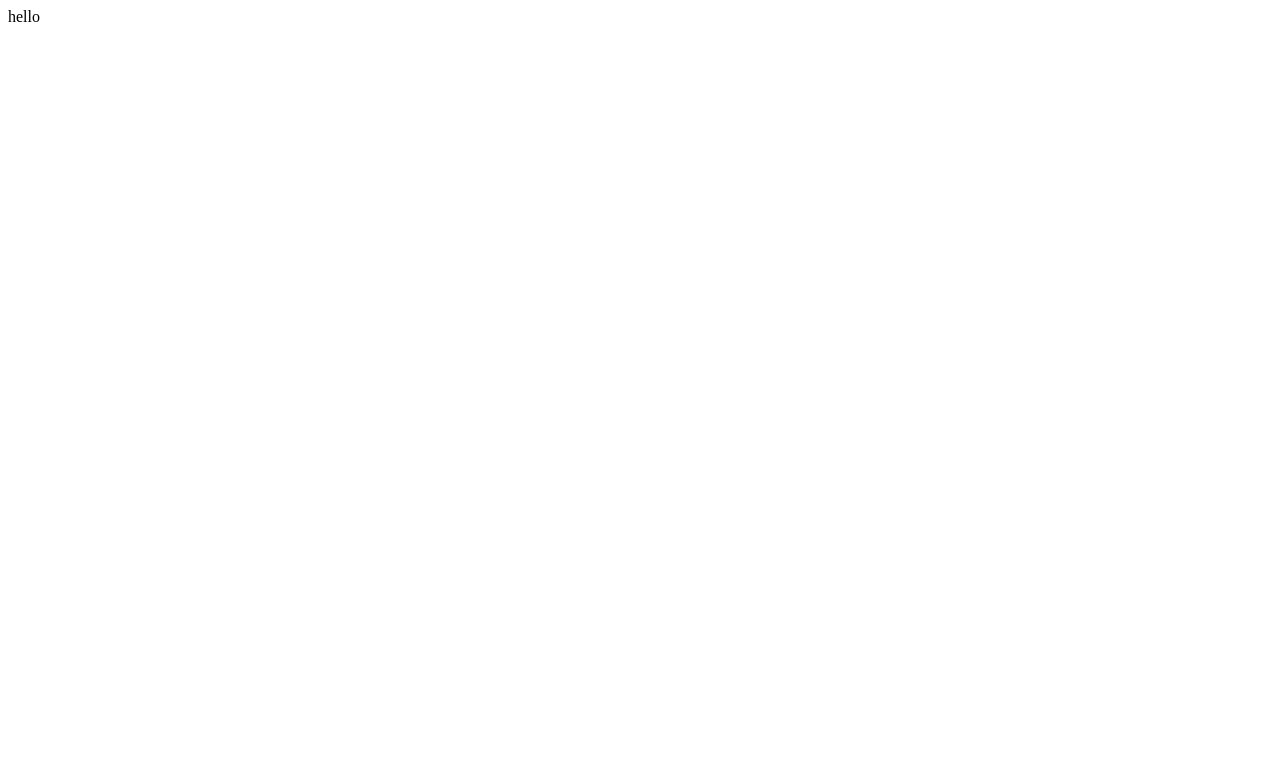
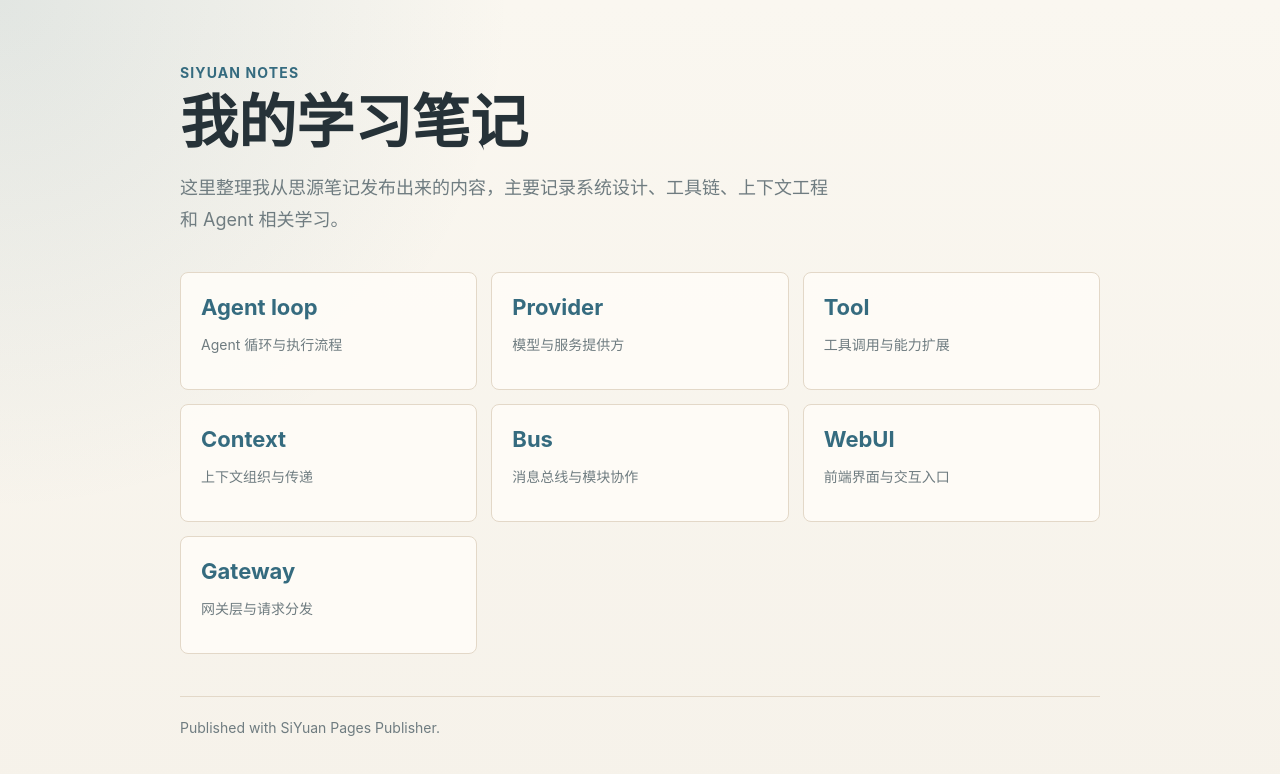
Before and after one commit to Handao-dao/Handao-dao.github.io, a plain HTML site: page index.html in a window 1280 px wide. Drawn offline with Linux system fonts and the light colour scheme.

Commit message:
Add homepage index

```diff
--- a/index.html
+++ b/index.html
@@ -1 +1,184 @@
-hello
+<!doctype html>
+<html lang="zh-CN">
+
+<head>
+    <meta charset="utf-8" />
+    <meta name="viewport" content="width=device-width, initial-scale=1" />
+    <title>我的学习笔记</title>
+    <style>
+        :root {
+            --bg: #f6f2ea;
+            --paper: #fffdf8;
+            --text: #263238;
+            --muted: #6f7c80;
+            --line: #e3d8c8;
+            --accent: #356b7f;
+            --accent-soft: #e6f0f2;
+        }
+
+        * {
+            box-sizing: border-box;
+        }
+
+        body {
+            margin: 0;
+            min-height: 100vh;
+            font-family: -apple-system, BlinkMacSystemFont, "Segoe UI", "Noto Sans SC", "Microsoft YaHei", sans-serif;
+            background:
+                radial-gradient(circle at top left, rgba(53, 107, 127, 0.12), transparent 32rem),
+                linear-gradient(180deg, #faf7f0 0%, var(--bg) 100%);
+            color: var(--text);
+        }
+
+        main {
+            width: min(920px, calc(100% - 40px));
+            margin: 0 auto;
+            padding: 64px 0;
+        }
+
+        header {
+            margin-bottom: 36px;
+        }
+
+        .eyebrow {
+            margin: 0 0 10px;
+            color: var(--accent);
+            font-size: 14px;
+            font-weight: 700;
+            letter-spacing: 0.08em;
+            text-transform: uppercase;
+        }
+
+        h1 {
+            margin: 0;
+            font-size: clamp(34px, 6vw, 58px);
+            line-height: 1.08;
+            letter-spacing: 0;
+        }
+
+        .intro {
+            max-width: 660px;
+            margin: 18px 0 0;
+            color: var(--muted);
+            font-size: 18px;
+            line-height: 1.8;
+        }
+
+        .notes {
+            display: grid;
+            grid-template-columns: repeat(auto-fit, minmax(220px, 1fr));
+            gap: 14px;
+            margin-top: 32px;
+        }
+
+        .note {
+            display: block;
+            min-height: 118px;
+            padding: 20px;
+            border: 1px solid var(--line);
+            border-radius: 8px;
+            background: rgba(255, 253, 248, 0.86);
+            color: inherit;
+            text-decoration: none;
+            transition: transform 160ms ease, border-color 160ms ease, background 160ms ease;
+        }
+
+        .note:hover {
+            transform: translateY(-2px);
+            border-color: rgba(53, 107, 127, 0.45);
+            background: var(--paper);
+        }
+
+        .note-title {
+            display: block;
+            color: var(--accent);
+            font-size: 22px;
+            font-weight: 750;
+            line-height: 1.3;
+        }
+
+        .note-meta {
+            display: block;
+            margin-top: 12px;
+            color: var(--muted);
+            font-size: 14px;
+            line-height: 1.6;
+        }
+
+        footer {
+            margin-top: 42px;
+            padding-top: 22px;
+            border-top: 1px solid var(--line);
+            color: var(--muted);
+            font-size: 14px;
+        }
+
+        @media (max-width: 560px) {
+            main {
+                width: min(100% - 28px, 920px);
+                padding: 42px 0;
+            }
+
+            .intro {
+                font-size: 16px;
+            }
+
+            .note {
+                min-height: auto;
+            }
+        }
+    </style>
+</head>
+
+<body>
+    <main>
+        <header>
+            <p class="eyebrow">SiYuan Notes</p>
+            <h1>我的学习笔记</h1>
+            <p class="intro">这里整理我从思源笔记发布出来的内容，主要记录系统设计、工具链、上下文工程和 Agent 相关学习。</p>
+        </header>
+
+        <section class="notes" aria-label="笔记目录">
+            <a class="note" href="/Agent%20loop/">
+                <span class="note-title">Agent loop</span>
+                <span class="note-meta">Agent 循环与执行流程</span>
+            </a>
+
+            <a class="note" href="/Provider/">
+                <span class="note-title">Provider</span>
+                <span class="note-meta">模型与服务提供方</span>
+            </a>
+
+            <a class="note" href="/Tool/">
+                <span class="note-title">Tool</span>
+                <span class="note-meta">工具调用与能力扩展</span>
+            </a>
+
+            <a class="note" href="/Context/">
+                <span class="note-title">Context</span>
+                <span class="note-meta">上下文组织与传递</span>
+            </a>
+
+            <a class="note" href="/Bus/">
+                <span class="note-title">Bus</span>
+                <span class="note-meta">消息总线与模块协作</span>
+            </a>
+
+            <a class="note" href="/WebUI/">
+                <span class="note-title">WebUI</span>
+                <span class="note-meta">前端界面与交互入口</span>
+            </a>
+
+            <a class="note" href="/Gateway/">
+                <span class="note-title">Gateway</span>
+                <span class="note-meta">网关层与请求分发</span>
+            </a>
+        </section>
+
+        <footer>
+            Published with SiYuan Pages Publisher.
+        </footer>
+    </main>
+</body>
+
+</html>
```
